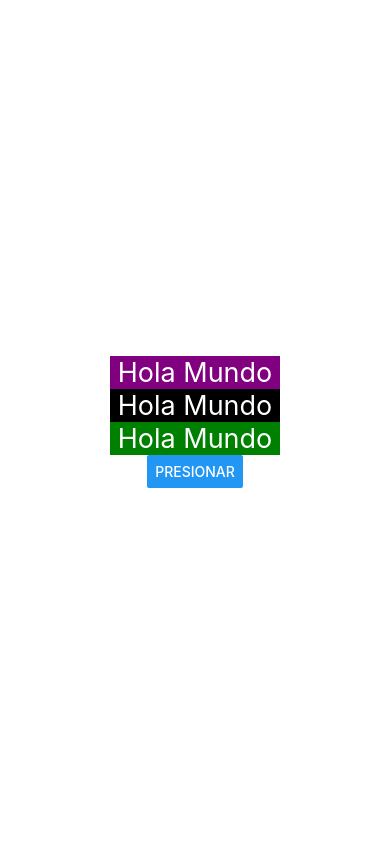
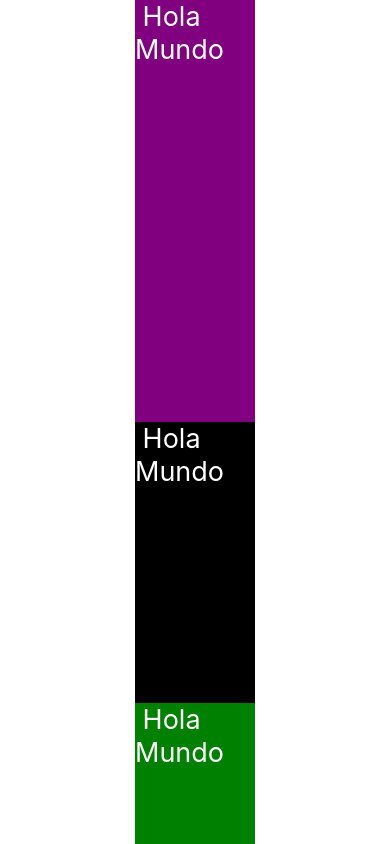
Before and after one commit to JaviRR02/PM193, a React Native app in the folder my-app/: screen / in a window 390 px wide. Built offline with nearby package versions, Linux system fonts and the light colour scheme.

Commit message:
Update App.js

```diff
--- a/my-app/App.js
+++ b/my-app/App.js
@@ -12,13 +12,13 @@ const Texto = ({style}) => {
   )
 }
 
-const Boton = () => {
-  const [texto,setTexto]=useState('Presionar');
-  const cambiarTexto=()=>{setTexto('Presionado')};
-  return (
-    <Button onPress={cambiarTexto} title={texto}></Button>
-  )
-}
+// const Boton = () => {
+//   const [texto,setTexto]=useState('Presionar');
+//   const cambiarTexto=()=>{setTexto('Presionado')};
+//   return (
+//     <Button onPress={cambiarTexto} title={texto}></Button>
+//   )
+// }
 
 
 export default function App() {
@@ -28,7 +28,7 @@ export default function App() {
       <Texto style={styles.morado}> </Texto>
       <Texto style={styles.negro}> </Texto>
       <Texto style={styles.verde}> </Texto>
-      <Boton> </Boton>
+      {/* <Boton> </Boton> */}
       <StatusBar style='auto'/>
 
     </View>
@@ -41,18 +41,25 @@ const styles = StyleSheet.create({
     backgroundColor: '#fff',
     alignItems: 'center',
     justifyContent: 'center',
+    //flexDirection: 'column-reverse'
+    //flexDirection: 'row-reverse'
   },
   Text: {
     color: 'white',
     fontSize: 27,
+    height: 120,
+    width: 120,
   },
   morado: {
-    backgroundColor: 'purple'
+    backgroundColor: 'purple',
+    flex:3
   },
   verde: {
-    backgroundColor: 'green'
+    backgroundColor: 'green',
+    flex:1
   },
   negro: {
-    backgroundColor: 'black'
+    backgroundColor: 'black',
+    flex:2
   },
 });
```
